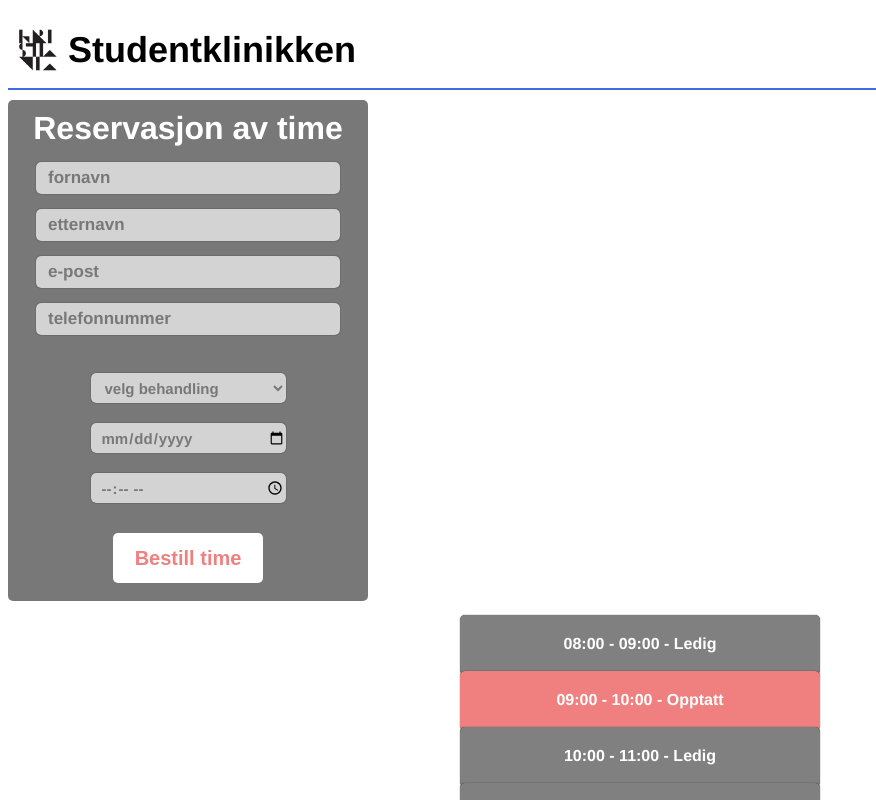
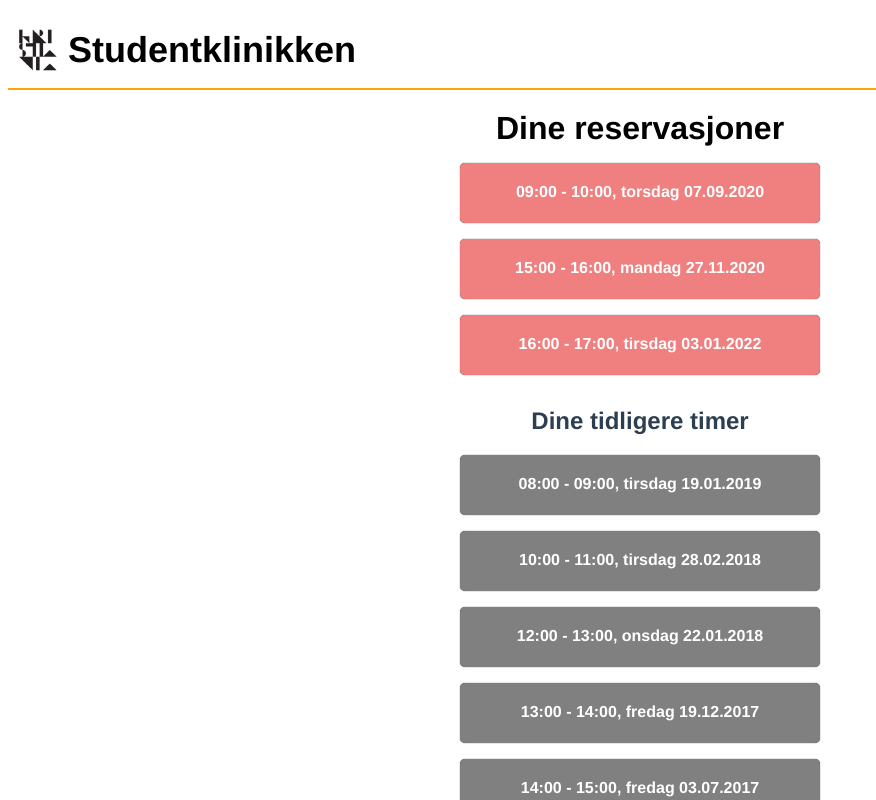
Before and after one commit to braenden/grensesnitt-eksamen, a Vue app: page /yourReservations in a window 1280 px wide. Shown: the top 800 px of the page, without its empty margins (0-876 px from the left). Built offline with nearby package versions, Linux system fonts and the light colour scheme.

Commit message:
Updated reservations

```diff
--- a/src/pages/homePage.vue
+++ b/src/pages/homePage.vue
@@ -2,7 +2,6 @@
     <div>
 
       <ul>
-      <!-- <router-link to="/"></router-link><br> -->
       <router-link to="/contact" id="contactBtn" class="bigBtn">Kontakt oss</router-link>
       <router-link to="/booking" id="bookingBtn" class="bigBtn">Reserver time</router-link><br>
       <router-link to="/cancellation" id="cancellationBtn" class="bigBtn">Avbestill time</router-link>
--- a/src/pages/yourReservations.vue
+++ b/src/pages/yourReservations.vue
@@ -1,35 +1,27 @@
 <template>
-    <div><hr id="line4">
-    <div id="container">
-    <h1>Reservasjon av time</h1>
-        <input v-model="bookingForm.firstName" type="text" placeholder="fornavn" class="inputForm"><br>
-        <input v-model="bookingForm.surName" type="text" placeholder="etternavn" class="inputForm"><br>
-        <input v-model="bookingForm.email" type="text" placeholder="e-post" class="inputForm"><br>
-        <input v-model="bookingForm.phoneNumber" type="text" placeholder="telefonnummer" class="inputForm"><br><br>
-        <select @change="changeTreatment($event)" class="options" id="selectBtn">
-            <option>velg behandling</option>
-            <option  v-for="treatments in treatments" :value="treatments.name" v-bind:key="treatments.id">{{ treatments.name }}</option>
-        </select><br>
-        <input v-model="bookingForm.date" type="date" class="options"><br>
-        <input v-model="bookingForm.time" type="time" class="options"><br>
-        <button type="button" @click="sendBooking" id="bestill">Bestill time</button><br><br>
-        </div><br>
+    <div>
+        <hr id="line5">
+        <h1 id="h11">Dine reservasjoner</h1>
+        <div>
+            <ul>
+                <p class="reservertTime">09:00 - 10:00, torsdag 07.09.2020</p><br>
+                <p class="reservertTime">15:00 - 16:00, mandag 27.11.2020</p><br>
+                <p class="reservertTime">16:00 - 17:00, tirsdag 03.01.2022</p>
+            </ul>
+        </div>
 
-        <div id="container2">
+        <h2 id="h12">Dine tidligere timer</h2>
+             <div>
             <ul>
-                <p class="ledigTime">08:00 - 09:00 - Ledig</p><br>
-                <p class="opptattTime">09:00 - 10:00 - Opptatt</p><br>
-                <p class="ledigTime">10:00 - 11:00 - Ledig</p><br>
-                <p class="ledigTime">12:00 - 13:00 - Ledig</p><br>
-                <p class="ledigTime">13:00 - 14:00 - Ledig</p><br>
-                <p class="ledigTime">14:00 - 15:00 - Ledig</p><br>
-                <p class="opptattTime">15:00 - 16:00 - Opptatt</p><br>
-                <p class="opptattTime">16:00 - 17:00 - Opptatt</p><br>
+                <p class="tidligereTime">08:00 - 09:00, tirsdag 19.01.2019</p><br>
+                <p class="tidligereTime">10:00 - 11:00, tirsdag 28.02.2018</p><br>
+                <p class="tidligereTime">12:00 - 13:00, onsdag 22.01.2018</p><br>
+                <p class="tidligereTime">13:00 - 14:00, fredag 19.12.2017</p><br>
+                <p class="tidligereTime">14:00 - 15:00, fredag 03.07.2017</p><br>
             </ul>
         </div>
              <router-link to="/" id="smallBtn4">Tilbake til forsiden</router-link>
              <br><br><br>
-
     </div>
 </template>
 <script>
@@ -77,35 +69,14 @@ export default {
 </script>
 <style>
 
-#container {
-    background-color: rgb(120,120,120);
-    border-radius: 5px 5px 5px 5px;
-    width: 360px;
-}
-
-h1 {
+#h11 {
     margin-bottom: 0px;
-    color: white;
+    color: black;
     padding-top: 10px;
     margin-top: 10px;
 }
 
-.inputForm {
-    background-color: lightgray;
-    border: none;
-    font-size: 17px;
-    text-decoration: none;
-    display: inline-block;
-    height: 30px;
-    width: 300px;
-    font-weight: bold;
-    border-radius: 5px 5px 5px 5px;
-    box-shadow: 0px 0px 1px 0px black;
-    margin-top: 15px;
-    font-family: 'Avenir', Helvetica, Arial, sans-serif;
-}
-
-.ledigTime {
+.tidligereTime {
     color: white;
     background-color: grey;
     display: inline-block;
@@ -116,10 +87,10 @@ h1 {
     width: 360px;
     font-weight: bold;
     padding-top: 20px;
-    margin-top: -20px;
+    margin-top: 0px;
 }
 
-.opptattTime {
+.reservertTime {
     color: white;
     background-color: lightcoral;
     display: inline-block;
@@ -130,66 +101,15 @@ h1 {
     width: 360px;
     font-weight: bold;
     padding-top: 20px;
-    margin-top: -20px;
+    margin-top: 0px;
 }
 
-::placeholder {
-color: rgb(120,120,120);
-padding-left: 10px;
-}
-
-.options {
-    padding-left: 10px;
-    font-size: 15px;
-    margin-top: 20px;
-    width: 185px;
-    height: 30px;
-    border: none;
-    border-radius: 5px 5px 5px 5px;
-    background-color: lightgray;
-    box-shadow: 0px 0px 1px 0px black;
-    font-family: 'Avenir', Helvetica, Arial, sans-serif;
-    font-weight: bold;
-}
-
-#adjustment2 {
-    text-align: left;
-    color: black;
-    margin-left: 10px;
-}
-
-#selectBtn {
-    height: 30px;
-    width: 195px;
-}
-
-select {
-    color: rgb(120,120,120);
-}
-
-input {
-    color: rgb(120,120,120);
-}
-
-#bestill {
-    text-align: center;
-    font-size: 20px;
-    margin-top: 30px;
-    width: 150px;
-    height: 50px;
-    border-radius: 5px 5px 5px 5px;
-    background-color: white;
-    color: lightcoral;
-    border: none;
-    font-weight: bold;
-}
-
-#line4 {
-    border: 1px solid royalblue;
+#line5 {
+    border: 1px solid orange;
 }
 
 #smallBtn4 {
-    background-color: royalblue;
+    background-color: orange;
     color: white;
     font-size: 15px;
     text-decoration: none;
@@ -201,4 +121,8 @@ input {
     border-radius: 5px 5px 5px 5px;
     box-shadow: 0px 0px 1px 0px black;
 }
+
+#h12 {
+    margin-top: 0px;
+}
 </style>
```
